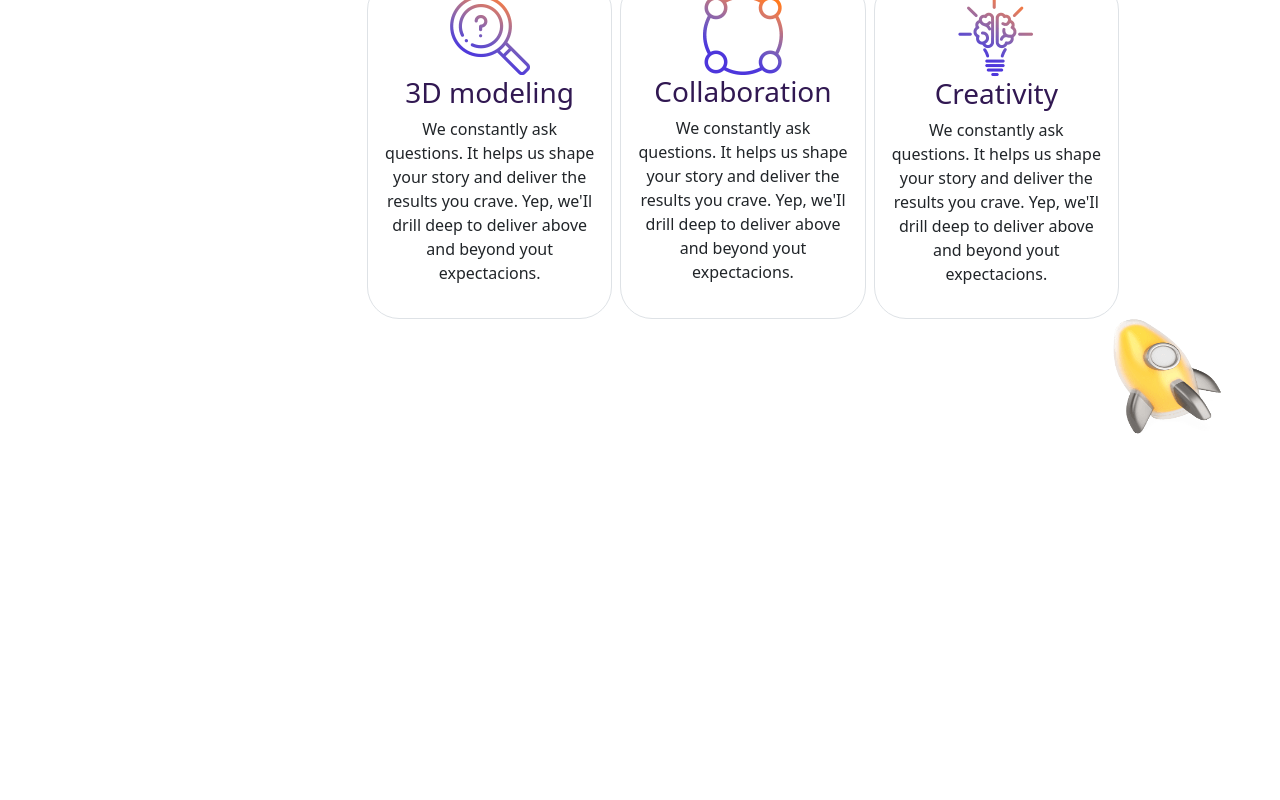
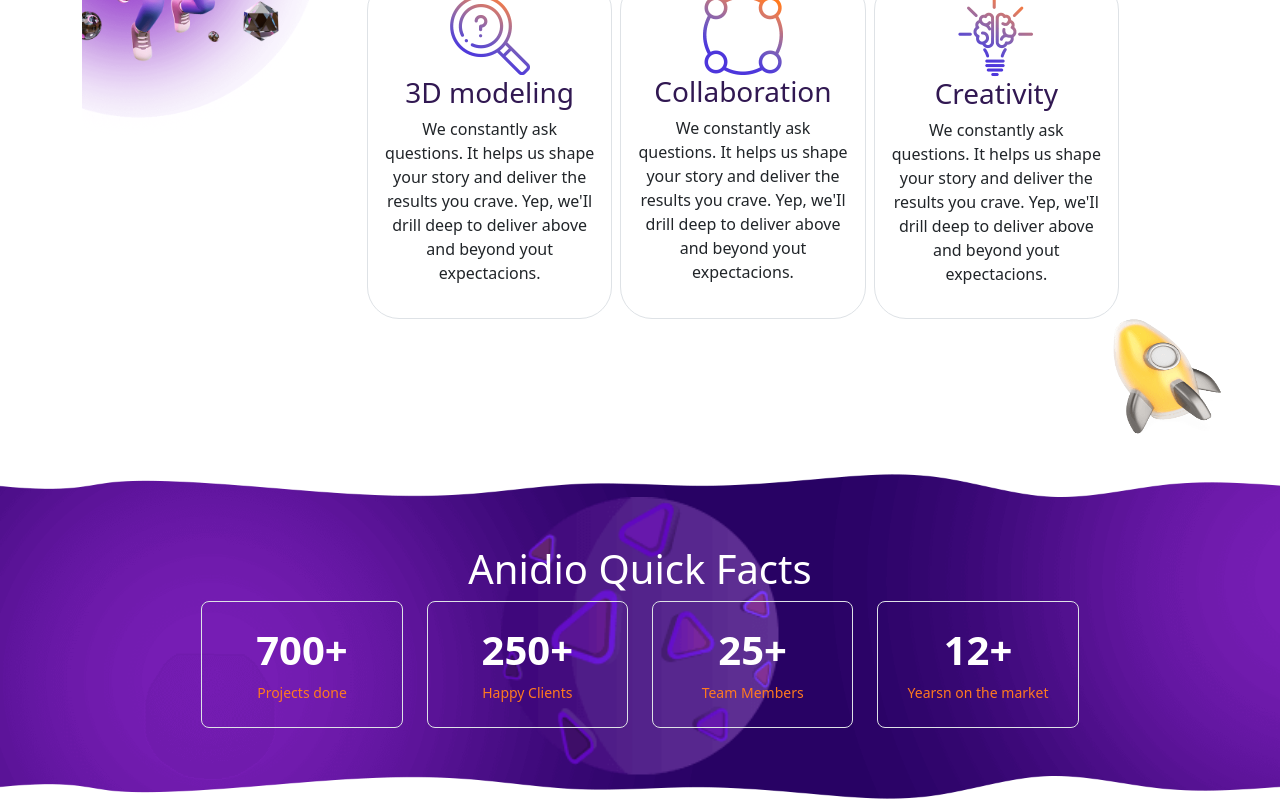
Before and after one commit to davidetaribelli/proj-html-vuejs, a Vue app: page / in a window 1280 px wide. Shown: the part 1376-2176 px from the top of the page. Before the commit the page ends 1849 px from the top, so only its background shows below. Built offline with nearby package versions, Linux system fonts and the light colour scheme.

Commit message:
add section 2 main

```diff
--- a/src/components/PageMain.vue
+++ b/src/components/PageMain.vue
@@ -6,11 +6,11 @@
 
 <template>
     <!-- prima sezione -->
-    <section>
+    <section class="one">
         <div class="container">
             <div class="row">
                 <div class="col-3">
-                    immaginona
+                    <img src="../assets/img/smart.png" alt="smart">
                 </div>
                 <div class="col-8">
                     <div class="row">
@@ -56,7 +56,31 @@
     </section>
 
     <!-- seconda sezione -->
-    <section></section>
+    <section class="two">
+        <img src="../assets/img/shape-top.png" alt="shape-top">
+        <div class="container-fluid text-center p-5">
+            <h2 class="text-white fs-1">Anidio Quick Facts</h2>
+            <div class="row gap-4 justify-content-center">
+                <div class="col-2 border rounded-3 d-flex flex-wrap align-items-center justify-content-center p-4">
+                    <h2 class="fw-bolder fs-1 text-white">700+</h2>
+                    <small class="orange_">Projects done</small>
+                </div>
+                <div class="col-2 border rounded-3 d-flex flex-wrap align-items-center justify-content-center p-4">
+                    <h2 class="fw-bolder fs-1 text-white">250+</h2>
+                    <small class="orange_">Happy Clients</small>
+                </div>
+                <div class="col-2 border rounded-3 d-flex flex-wrap align-items-center justify-content-center p-4">
+                    <h2 class="fw-bolder fs-1 text-white">25+</h2>
+                    <small class="orange_">Team Members</small>
+                </div>
+                <div class="col-2 border rounded-3 d-flex flex-wrap align-items-center justify-content-center p-4">
+                    <h2 class="fw-bolder fs-1 text-white">12+</h2>
+                    <small class="orange_">Yearsn on the market</small>
+                </div>
+            </div>
+        </div>
+        <img src="../assets/img/shape-bottom.png" alt="shape-bottom">
+    </section>
 
     <!-- terza sezione -->
     <section></section>
@@ -76,6 +100,17 @@
 
 <style scoped lang="scss">
 @use '../style/general.scss' as *;
+
+.orange_ {
+    color: $orange;
+}
+
+.one {
+    .col-3 {
+        img {
+            width: 100%;
+        }
+    }
 
     .purple_ {
         color: $purple;
@@ -101,4 +136,23 @@
         position: relative;
         right: -120px;
     }
+}
+
+.two {
+    background-image: url(../assets/img/counter-bg.png);
+    background-repeat: no-repeat;
+    background-size: cover;
+
+    img {
+        width: 100%;
+        display: block
+    }
+
+    .container-fluid {
+        background-image: url(../assets/img/globe1.png);
+        background-repeat: no-repeat;
+        background-size: contain;
+        background-position: 50%;
+    }
+}
 </style>
```
Lines whose indentation alone changed are shown as unchanged.
